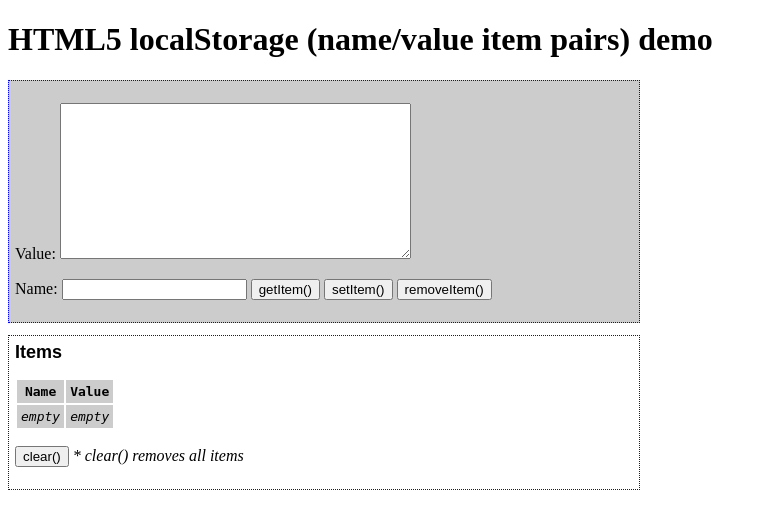
After one commit to JeffVandenberg/webchat, a PHP site: page /test.php in a window 1280 px wide. The commit adds this page. Shown: the top 529 px of the page, without its empty margins (0-767 px from the left). Run offline with PHP 8.4, Linux system fonts and the light colour scheme.

Commit message:
stuff and things..

```diff
--- a/index.php
+++ b/index.php
@@ -72,6 +72,7 @@
         <label for="message-box"></label> <input type="text" id="message-box" />
         <a id="send-message" class="button tiny round" href="#">Send</a>
     </div>
+    <a href="#" id="pm-window-open" class="button">Open PM Window</a>
 </div>
 <script type="application/javascript" src="bower_components/jquery/dist/jquery.min.js"></script>
 <script type="application/javascript" src="js/chat.js"></script>
--- /dev/null
+++ b/test.php
@@ -0,0 +1,105 @@
+<!DOCTYPE HTML>
+<html>
+<head>
+    <title>HTML5 localStorage (name/value item pairs) demo</title>
+    <style >
+        td, th {
+            font-family: monospace;
+            padding: 4px;
+            background-color: #ccc;
+        }
+        #hoge {
+            border: 1px dotted blue;
+            padding: 6px;
+            background-color: #ccc;
+            margin-right: 50%;
+        }
+        #items_table {
+            border: 1px dotted blue;
+            padding: 6px;
+            margin-top: 12px;
+            margin-right: 50%;
+        }
+        #items_table h2 {
+            font-size: 18px;
+            margin-top: 0px;
+            font-family: sans-serif;
+        }
+        label {
+            vertical-align: top;
+        }
+    </style>
+</head>
+<body onload="doShowAll()">
+<h1>HTML5 localStorage (name/value item pairs) demo</h1>
+
+<form name=editor>
+
+    <div id="hoge">
+        <p>
+            <label>Value: <textarea name=data cols=41 rows=10></textarea></label>
+        </p>
+
+        <p>
+            <label>Name: <input name=name></label>
+            <input type=button value="getItem()" onclick="doGetItem()">
+            <input type=button value="setItem()" onclick="doSetItem()">
+            <input type=button value="removeItem()" onclick="doRemoveItem()">
+        </p>
+    </div>
+
+    <div id="items_table">
+        <h2>Items</h2>
+        <table id=pairs></table>
+        <p>
+            <label><input type=button value="clear()" onclick="doClear()"> <i>* clear() removes all items</i></label>
+        </p>
+    </div>
+
+
+    <script>
+
+        function doSetItem() {
+            var name = document.forms.editor.name.value;
+            var data = document.forms.editor.data.value;
+            localStorage.setItem(name, data);
+            doShowAll();
+        }
+
+        function doGetItem() {
+            var name = document.forms.editor.name.value;
+            document.forms.editor.data.value = localStorage.getItem(name);
+            doShowAll();
+        }
+
+        function doRemoveItem() {
+            var name = document.forms.editor.name.value;
+            document.forms.editor.data.value = localStorage.removeItem(name);
+            doShowAll();
+        }
+
+        function doClear() {
+            localStorage.clear();
+            doShowAll();
+        }
+
+        function doShowAll() {
+            var key = "";
+            var pairs = "<tr><th>Name</th><th>Value</th></tr>\n";
+            var i=0;
+            for (i=0; i<=localStorage.length-1; i++) {
+                key = localStorage.key(i);
+                pairs += "<tr><td>"+key+"</td>\n<td>"+localStorage.getItem(key)+"</td></tr>\n";
+            }
+            if (pairs == "<tr><th>Name</th><th>Value</th></tr>\n") {
+                pairs += "<tr><td><i>empty</i></td>\n<td><i>empty</i></td></tr>\n";
+            }
+            document.getElementById('pairs').innerHTML = pairs;
+        }
+
+    </script>
+
+</form>
+
+</body>
+</html>
```
Also changed, not shown: js/chat.js (+37 -2 lines), js/pm.js (added, +14 -0 lines), pm.php (added, +38 -0 lines).
